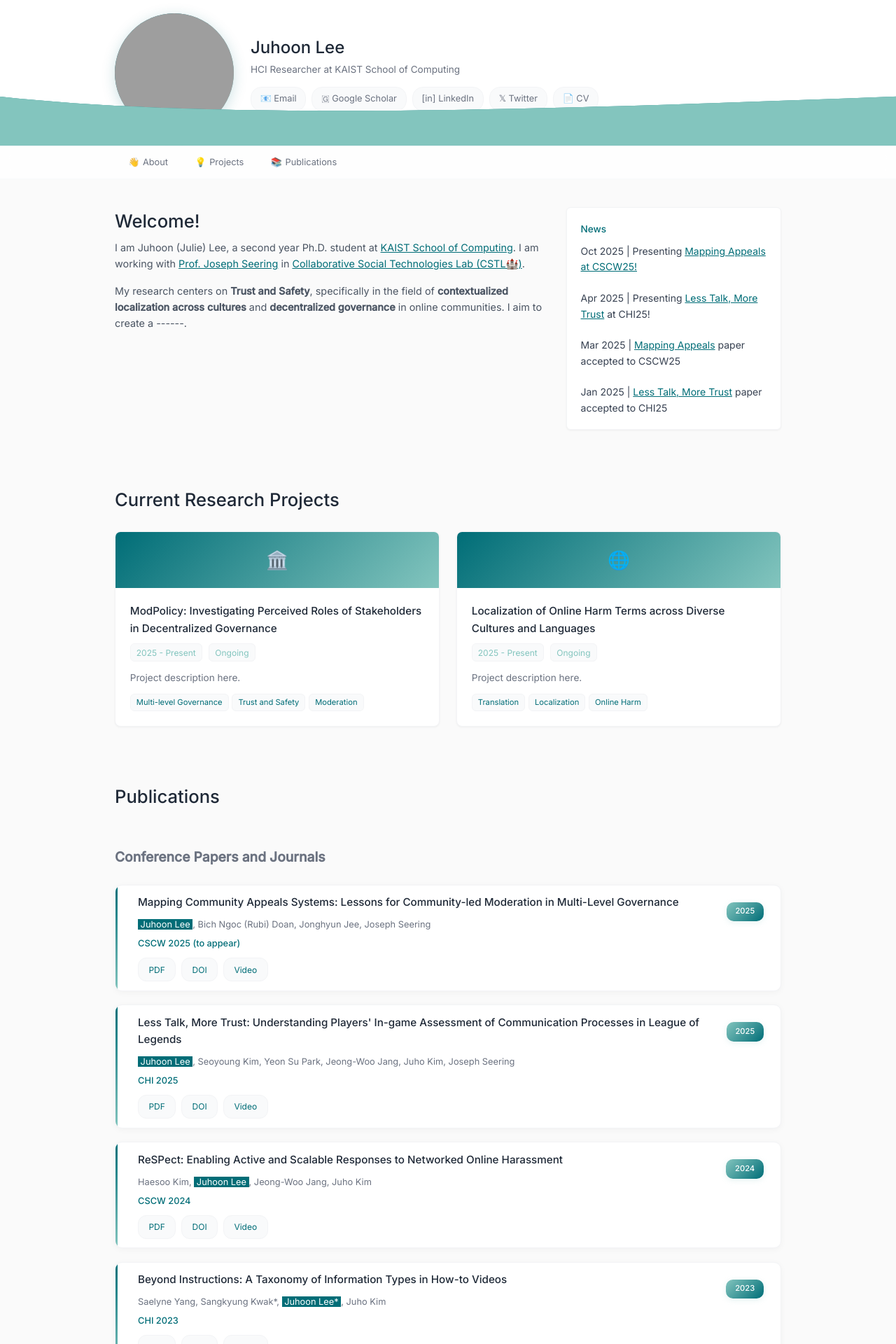
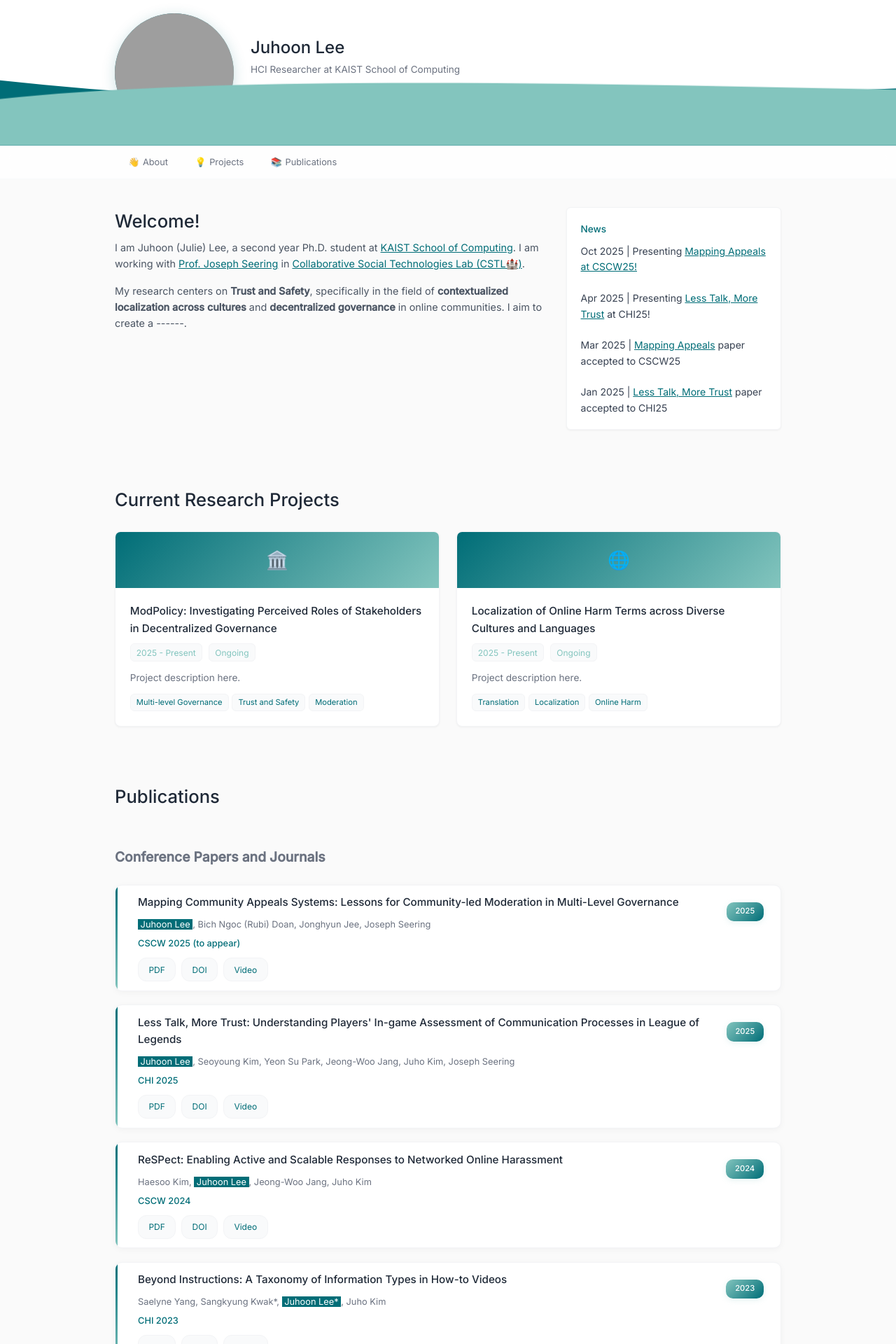
Before and after one commit to julielee16/personal-website, a Jekyll site: the page built from index.md, in a window 1280 px wide. Shown: the top 1920 px of the page at 70% size. Built offline with Jekyll 4.4.1, drawn with Linux system fonts in a browser that asks for light colours; grey boxes are pictures that could not be loaded.

Commit message:
Wave fixing 2

```diff
--- a/_layouts/default.html
+++ b/_layouts/default.html
@@ -23,28 +23,26 @@
                     <a href="" target="_blank">𝕏 Twitter</a>
                     <a href="/cv.pdf" target="_blank">📄 CV</a>
                 </div>
+                <!-- Waves -->
                 <div class="waves">
                     <svg xmlns="http://www.w3.org/2000/svg" viewBox="0 0 1200 120" preserveAspectRatio="none">
                         <defs>
-                        <path id="wavePath" d="M0,60 C300,120 900,0 1200,60 V120 H0 Z" />
+                        <!-- Back wave (bigger, smoother) -->
+                        <path id="wavePathBack" d="M0,50 C400,120 800,0 1200,60 V120 H0 Z" />
+                        <!-- Front wave (sharper peaks) -->
+                        <path id="wavePathFront" d="M0,70 C300,20 900,100 1200,50 V120 H0 Z" />
                         </defs>
 
-                        <!-- Back wave (dark teal) -->
-                        <g class="wave3">
-                        <use href="#wavePath" x="0" y="0" fill="#006D77"/>
-                        <use href="#wavePath" x="1200" y="0" fill="#006D77"/>
-                        </g>
-
-                        <!-- Middle wave -->
+                        <!-- Back wave -->
                         <g class="wave2">
-                        <use href="#wavePath" x="0" y="0" fill="rgba(131,197,190,0.7)"/>
-                        <use href="#wavePath" x="1200" y="0" fill="rgba(131,197,190,0.7)"/>
+                        <use href="#wavePathBack" x="0" y="0" fill="#006D77"/>
+                        <use href="#wavePathBack" x="1200" y="0" fill="#006D77"/>
                         </g>
 
                         <!-- Front wave -->
                         <g class="wave1">
-                        <use href="#wavePath" x="0" y="0" fill="#83C5BE"/>
-                        <use href="#wavePath" x="1200" y="0" fill="#83C5BE"/>
+                        <use href="#wavePathFront" x="0" y="0" fill="#83C5BE"/>
+                        <use href="#wavePathFront" x="1200" y="0" fill="#83C5BE"/>
                         </g>
                     </svg>
                 </div>
--- a/_styles/_style.scss
+++ b/_styles/_style.scss
@@ -810,10 +810,10 @@ footer a:hover {
     bottom: 0;
     left: 0;
     width: 100%;
-    height: 140px;
+    height: 160px;
     overflow: hidden;
     line-height: 0;
-    z-index: 1;
+    z-index: 99;
 }
 
 .waves svg {
@@ -823,8 +823,6 @@ footer a:hover {
     height: 100%;
 }
 
-.wave1, .wave2, .wave3 {
+.wave1, .wave2 {
     will-change: transform;
 }
-
-.wave3 { opacity: 0.9; } /* slightly dim to push back */
```
